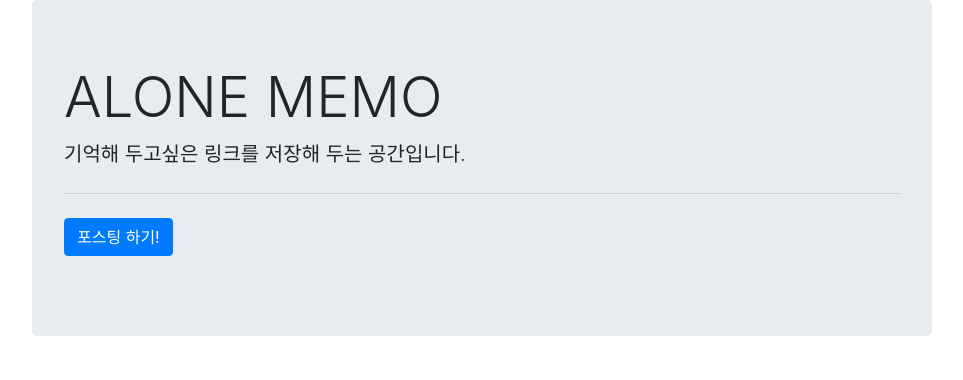
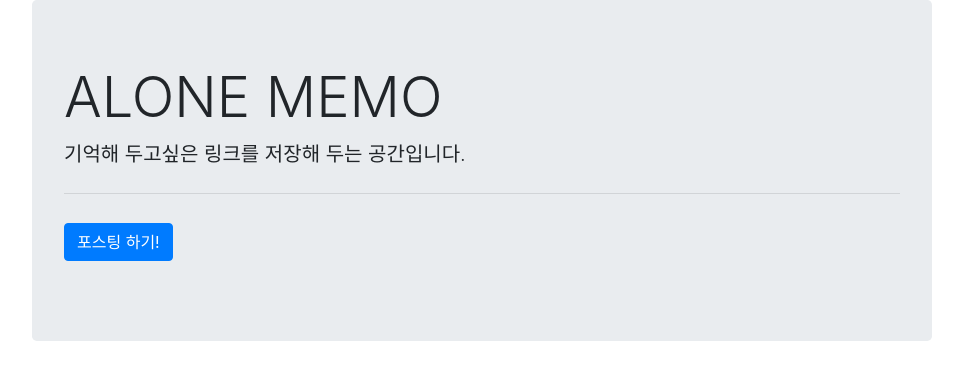
Before and after one commit to kqjatjr/aloneMemo, a Flask app: page / in a window 1280 px wide. Shown: the top 380 px of the page, without its empty margins (158-1121 px from the left). Run offline with Flask 2, Linux system fonts and the light colour scheme; data that the repository does not hold is empty.

Commit message:
버튼 css 추가

```diff
--- a/templates/index.html
+++ b/templates/index.html
@@ -32,6 +32,9 @@
           -webkit-line-clamp: 3;  /* 최대 라인수를 지정해줍니다.*/
           -webkit-box-orient: vertical;
         }
+        .memo-Add-Button{
+          margin-top: 5px;
+        }
     </style>
     <title>나홀로 링크 메모장</title>
   </head>
@@ -43,7 +46,7 @@
           <hr class="my-4">
           <p class="lead">
             <!-- onclick 이벤트로 구현 리펙토링 예정 -->
-            <button id="postOnOff" class="btn btn-primary" onclick="postOpenClose()">포스팅 하기!</button>
+            <button id="postOnOff" class="btn btn-primary memo-Add-Button" onclick="postOpenClose()">포스팅 하기!</button>
           </p>
       </div>
       <div id="post-box" class="form-post" style="display: none;">
```
